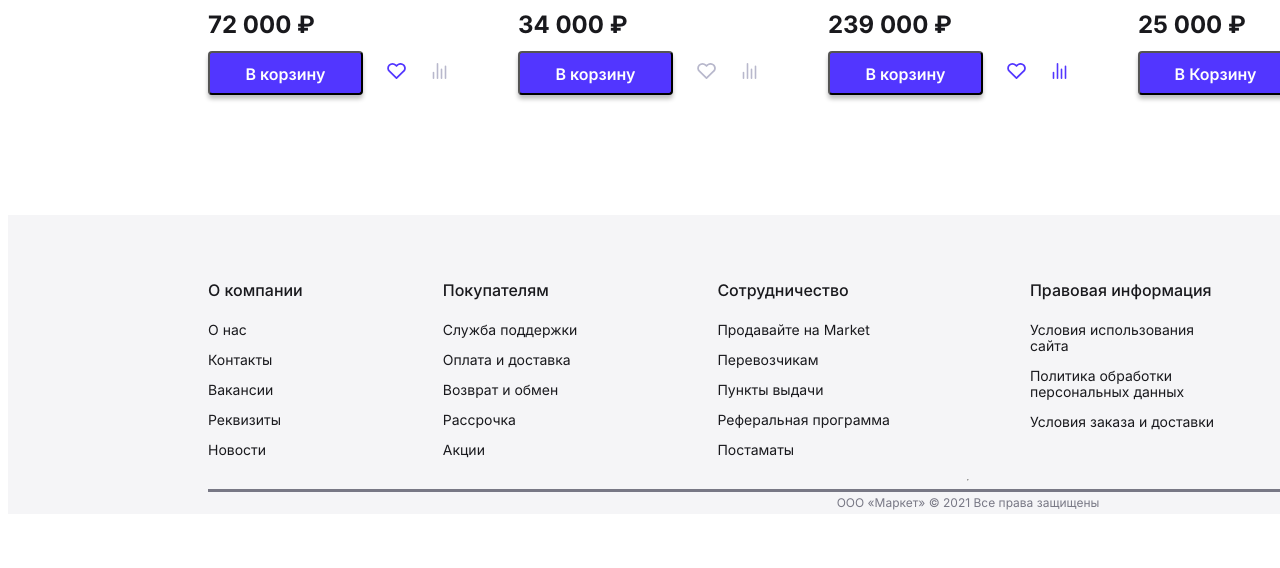
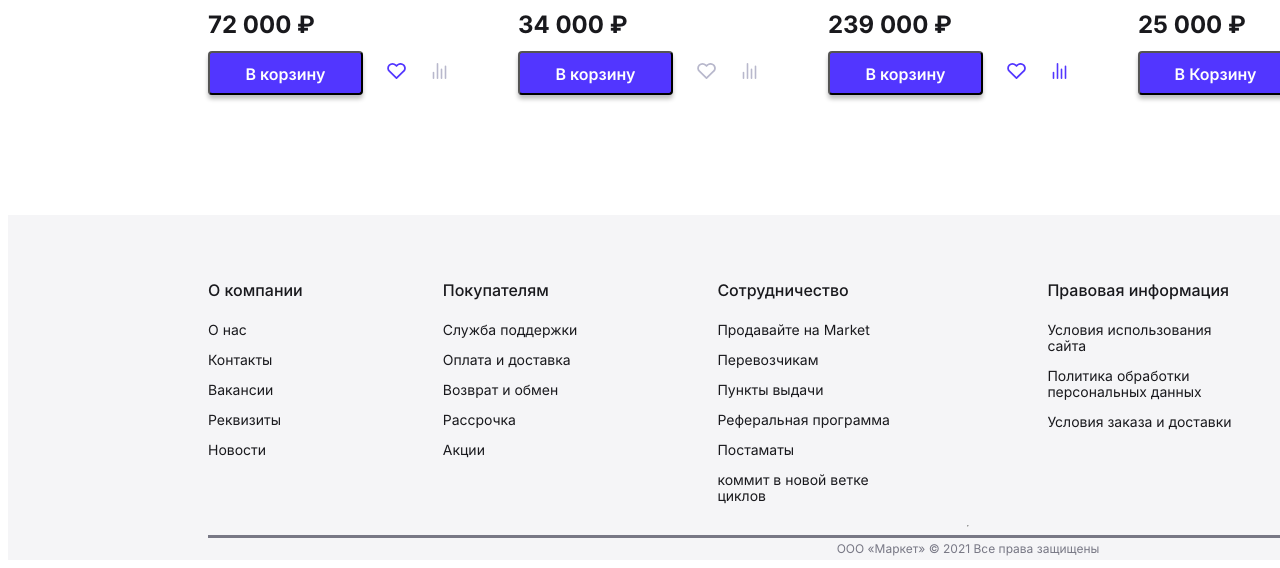
Before and after one commit to fess986/electronics-store, a website: page src/pug/index.pug in a window 1280 px wide. Shown: the part 2805-3373 px from the top of the page. Before the commit the page ends 3327 px from the top, so only its background shows below. Drawn offline with nearby package versions, Linux system fonts and the light colour scheme; files that its build step writes are made by us from their sources; files whose address does not match are found by name.

Commit message:
test in branch cycles

```diff
--- a/src/pug/modules/footer/footer-cooperation.pug
+++ b/src/pug/modules/footer/footer-cooperation.pug
@@ -7,3 +7,4 @@ ul.service-navigation__list.cooperation
   +footerNavigationItem('Пункты выдачи', '#')
   +footerNavigationItem('Реферальная программа', '#')
   +footerNavigationItem('Постаматы', '#')
+  +footerNavigationItem('коммит в новой ветке циклов', '#')
```
